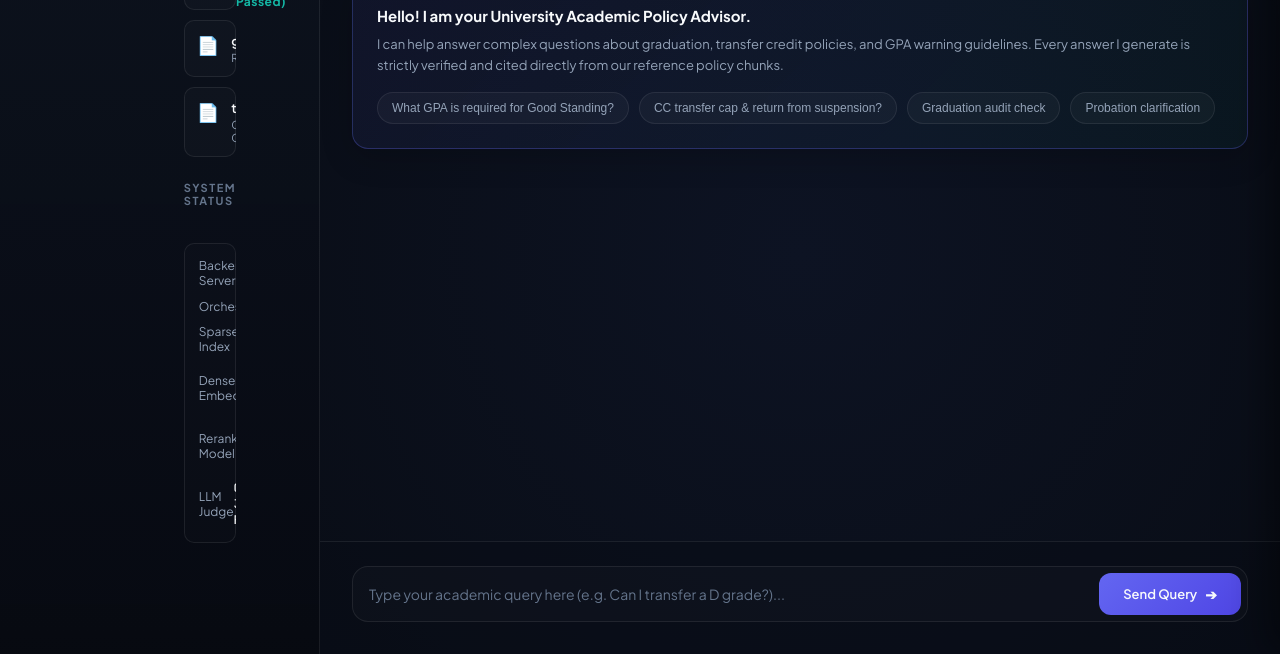
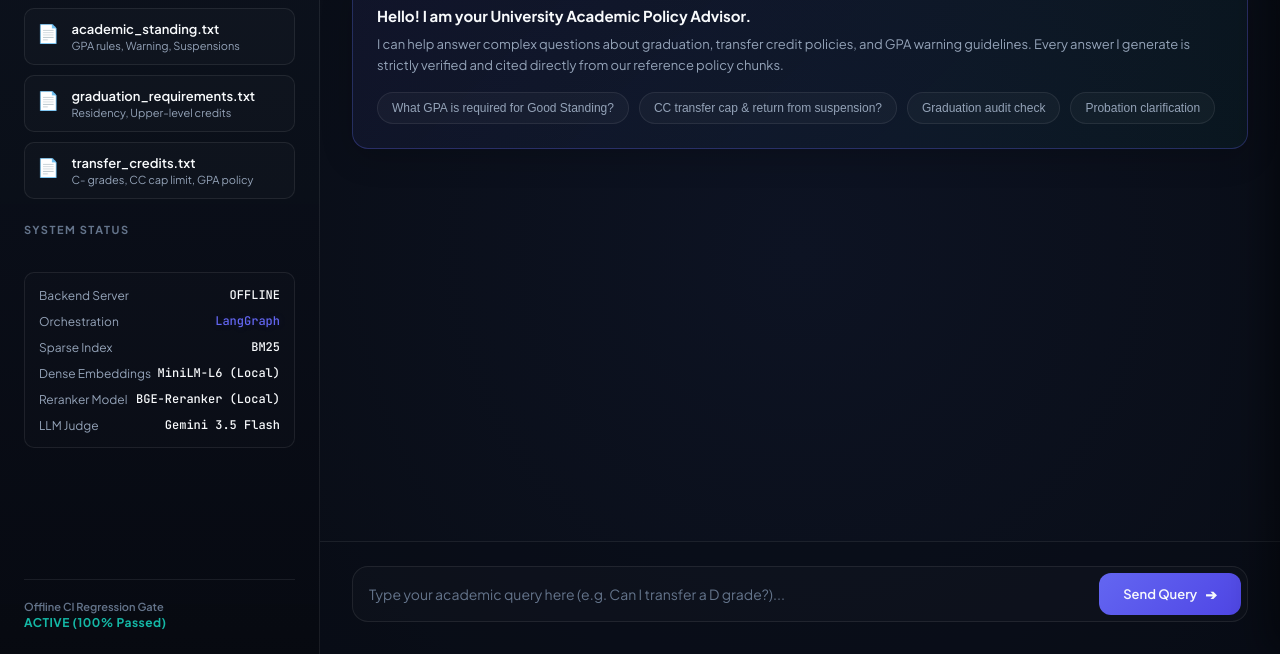
Before and after one commit to devam1912/provenance-rag, a plain HTML site: page frontend/index.html in a window 1280 px wide. Shown: the part 146-800 px from the top of the page. Drawn offline with Linux system fonts and the light colour scheme; no server answers.

Commit message:
fixed sidebar layout flex-direction typo (flex-col to column)

```diff
--- a/frontend/style.css
+++ b/frontend/style.css
@@ -54,7 +54,7 @@ body {
     background: linear-gradient(180deg, rgba(13, 18, 30, 0.95) 0%, rgba(7, 10, 17, 0.98) 100%);
     border-right: 1px solid var(--border-glass);
     display: flex;
-    flex-direction: flex-col;
+    flex-direction: column;
     padding: 24px;
     flex-shrink: 0;
 }
```
